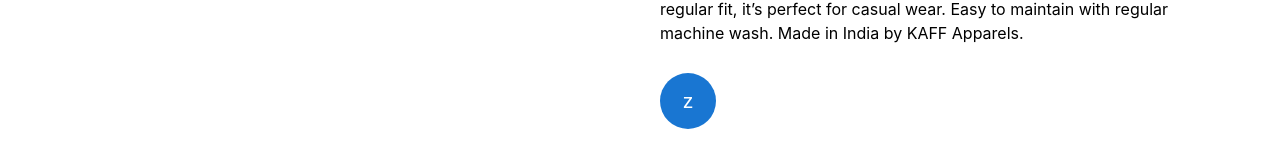
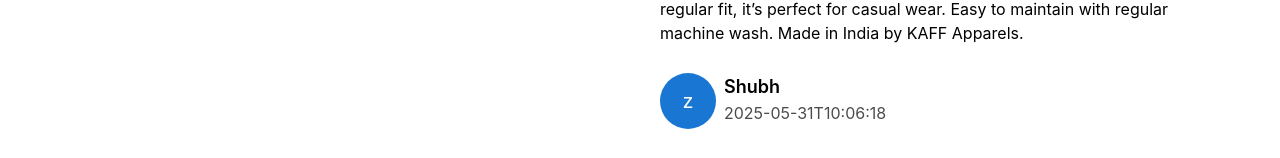
Before and after one commit to shubhcoding01/ecomproject, a React (Create React App) app: page / in a window 1280 px wide. Shown: the part 794-952 px from the top of the page. Built offline with nearby package versions, Linux system fonts and the light colour scheme.

Commit message:
Updated ReviewCard component to use new props structure

```diff
--- a/src/customer/pages/Review/ReviewCard.tsx
+++ b/src/customer/pages/Review/ReviewCard.tsx
@@ -6,7 +6,7 @@ import React from 'react'
 const ReviewCard = () => {
   return (
     <div className='flex justify-between'>
-        <Grid container spacing={2} sx={{ gap: 3 }}>
+        <Grid container spacing={8}  >
           <Grid  size={{xs:1}}>
             <Box >
               <Avatar className='text-white' sx={{width:56,height:56, bgcolor:"#1976d2"}}>
@@ -14,7 +14,16 @@ const ReviewCard = () => {
               </Avatar>
             </Box>
           </Grid>
+          <Grid size={{xs:9}}>
+          <div className='space-y-2'>
+            <div>
+              <p className='font-semibold text-lg'>Shubh</p>
+              <p className='opacity-70'>2025-05-31T10:06:18</p>
+            </div>
+          </div>
         </Grid>
+        </Grid>
+
     </div>
   )
 }
```
